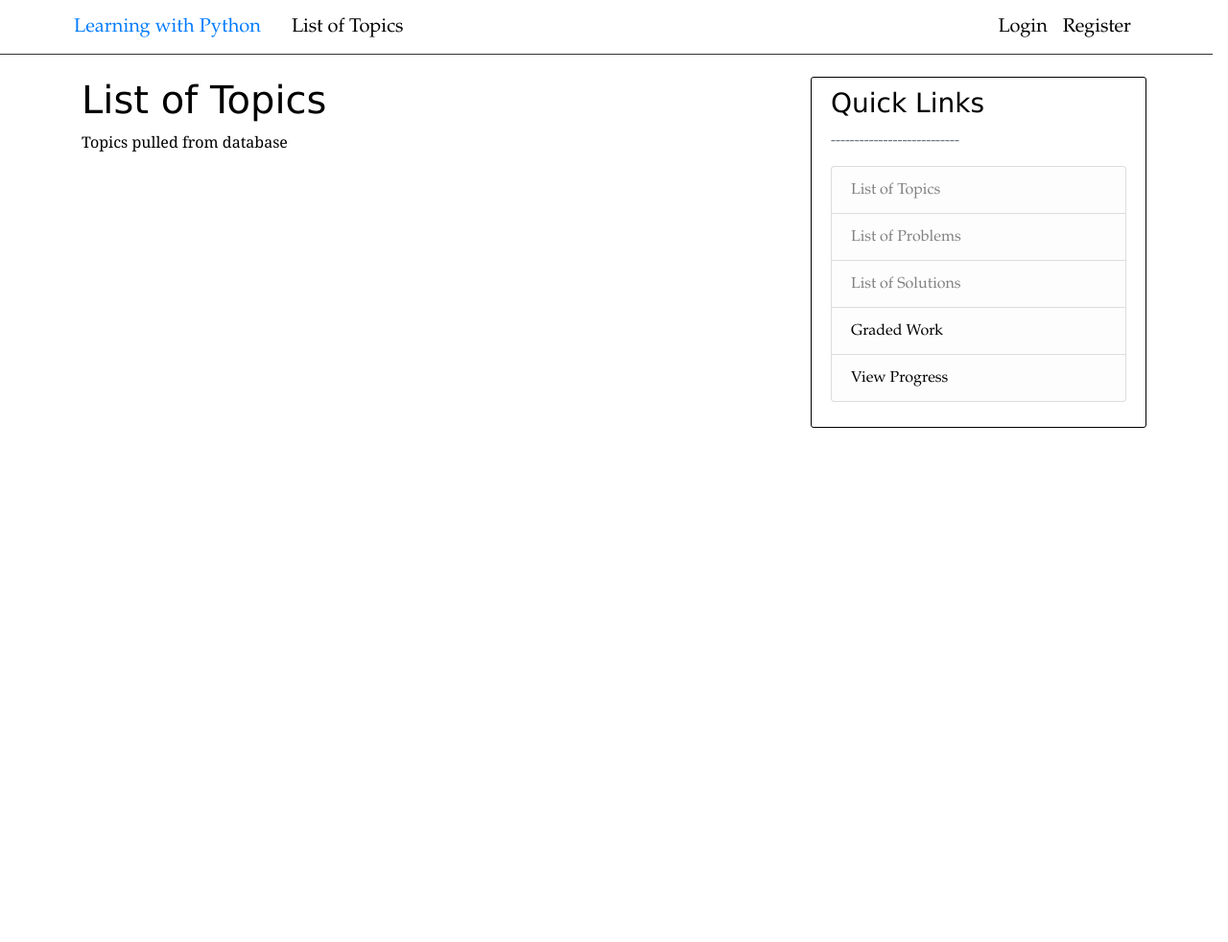
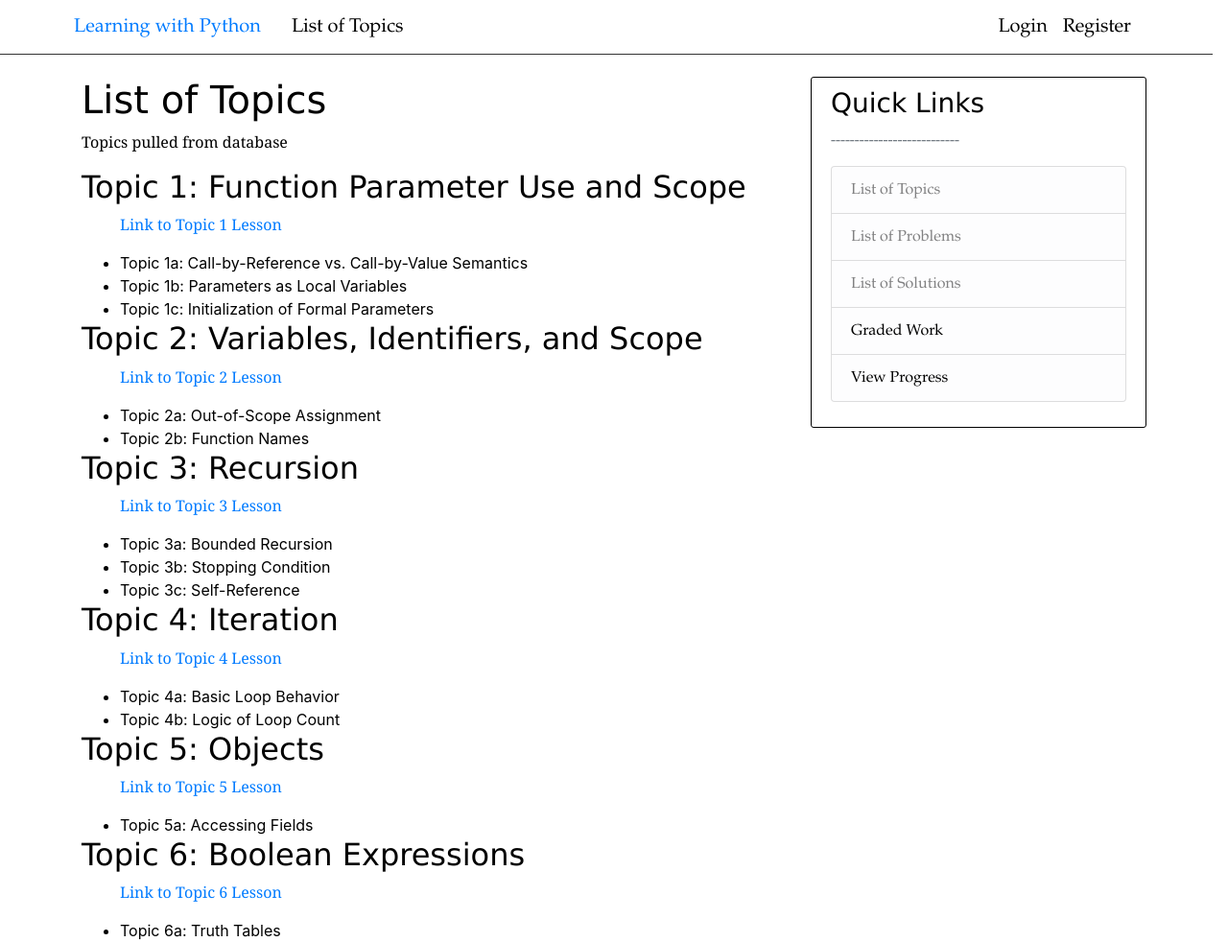
Before and after one commit to Murtz5253/learning-with-python, a Django app: page /topic/ in a window 1280 px wide. Shown: the whole page at 96% size. Before the commit the page ends 446 px from the top, so only its background shows below. Run offline with Django 4.2, Linux system fonts and the light colour scheme; some libraries are stand-ins or nearby versions.

Commit message:
Adding updated topic page and individual topics pages

```diff
--- a/django_project/topics/fixtures/initial_problems.json
+++ b/django_project/topics/fixtures/initial_problems.json
@@ -2,6 +2,7 @@
     {
       "model": "topics.Problem",
       "fields": {
+        "topic_id":1,
         "problem_id": 1,
         "problem_code": "def test_function():\n    print('Hello, world!')"
       }
@@ -9,6 +10,7 @@
     {
       "model": "topics.Problem",
       "fields": {
+        "topic_id":2,
         "problem_id": 2,
         "problem_code": "def test_function_SECOND():\n    print('Hello, world AGAIN!')"
       }
--- a/django_project/topics/templates/topics/problems.html
+++ b/django_project/topics/templates/topics/problems.html
@@ -9,7 +9,9 @@
     {% if problem_list %}
         <ul>
         {% for problem in problem_list %}
-            <li><a href="/problems/{{problem.problem_id}}/">Problem {{problem.problem_id}}</a></li> <br/>
+            <p>Topic 1 Problems</p>
+            <li><a href="/problems/{{problem.problem_id}}/">Problem {{problem.problem_id}}</a></li>
+            <p>Topic 2 Problems</p> <br/>
         {% endfor %}
         </ul>
     {% else %}
--- a/django_project/topics/templates/topics/topic.html
+++ b/django_project/topics/templates/topics/topic.html
@@ -2,4 +2,57 @@
 {% block content %}
     <h1>List of Topics</h1>
     <p>Topics pulled from database</p>
+    <h2>Topic 1: Function Parameter Use and Scope</h2>
+    <body>
+        <ul>
+        <p><a href ="/topic1/">Link to Topic 1 Lesson</a></p>
+        <li>Topic 1a: Call-by-Reference vs. Call-by-Value Semantics</li>
+        <li>Topic 1b: Parameters as Local Variables</li>
+        <li>Topic 1c: Initialization of Formal Parameters</li>
+        </ul>
+    </body>
+
+    <h2>Topic 2: Variables, Identifiers, and Scope</h2>
+    <body>
+        <ul>
+        <p><a href ="/topic2/">Link to Topic 2 Lesson</a></p>
+        <li>Topic 2a:  Out-of-Scope Assignment</li>
+        <li>Topic 2b: Function Names</li>
+        </ul>
+    </body>
+
+    <h2>Topic 3: Recursion</h2>
+    <body>
+        <ul>
+        <p><a href ="/topic3/">Link to Topic 3 Lesson</a></p>
+        <li>Topic 3a:  Bounded Recursion</li>
+        <li>Topic 3b: Stopping Condition</li>
+        <li>Topic 3c: Self-Reference</li>
+        </ul>
+    </body>
+
+    <h2>Topic 4: Iteration</h2>
+    <body>
+        <ul>
+        <p><a href ="/topic4/">Link to Topic 4 Lesson</a></p>
+        <li>Topic 4a:  Basic Loop Behavior</li>
+        <li>Topic 4b: Logic of Loop Count</li>
+        </ul>
+    </body>
+
+    <h2>Topic 5: Objects</h2>
+    <body>
+        <ul>
+        <p><a href ="/topic5/">Link to Topic 5 Lesson</a></p>
+        <li>Topic 5a:  Accessing Fields</li>
+        </ul>
+    </body>
+
+    <h2>Topic 6: Boolean Expressions</h2>
+    <body>
+        <ul>
+        <p><a href ="/topic6/">Link to Topic 6 Lesson</a></p>
+        <li>Topic 6a:  Truth Tables</li>
+        </ul>
+    </body>
 {% endblock content%}
--- a/django_project/topics/urls.py
+++ b/django_project/topics/urls.py
@@ -5,6 +5,12 @@
     # ex: /topics/
     path('', views.home, name='topics-home'),
     path('topic/', views.topic, name='topics-topic'),
+    path('topic1/', views.topic1, name='topics-topic1'),
+    path('topic2/', views.topic2, name='topics-topic2'),
+    path('topic3/', views.topic3, name='topics-topic3'),
+    path('topic4/', views.topic4, name='topics-topic4'),
+    path('topic5/', views.topic5, name='topics-topic5'),
+    path('topic6/', views.topic6, name='topics-topic6'),
     path('problems/', views.problems, name='topics-problems'),
     path('problems/<int:problem_id>/', views.problem_detail, name='topics-problem-detail'),
     path('solutions/', views.solutions, name='topics-solutions'),
--- a/django_project/topics/views.py
+++ b/django_project/topics/views.py
@@ -6,6 +6,24 @@
 
 def topic(request):
     return render(request, 'topics/topic.html', {'title': 'List of Topics'})
+
+def topic1(request):
+    return render(request, 'topics/topic1.html', {'title': 'Topic 1: Function Parameter Use and Scope'})
+
+def topic2(request):
+    return render(request, 'topics/topic2.html', {'title': 'Topic 2: Variables, Identifiers, and Scope'})
+
+def topic3(request):
+    return render(request, 'topics/topic3.html', {'title': 'Topic 3: Recursion'})
+
+def topic4(request):
+    return render(request, 'topics/topic4.html', {'title': 'Topic 4: Iteration'})
+
+def topic5(request):
+    return render(request, 'topics/topic5.html', {'title': 'Topic 5: Objects'})
+
+def topic6(request):
+    return render(request, 'topics/topic6.html', {'title': 'Boolean Expressions'})
 
 def problems(request):
     problem_list = Problem.objects.order_by('problem_id')
```
Also changed, not shown: django_project/topics/templates/topics/topic1.html (added, +12 -0 lines), django_project/topics/templates/topics/topic2.html (added, +11 -0 lines), django_project/topics/templates/topics/topic3.html (added, +12 -0 lines), django_project/topics/templates/topics/topic4.html (added, +11 -0 lines), django_project/topics/templates/topics/topic5.html (added, +10 -0 lines), django_project/topics/templates/topics/topic6.html (added, +10 -0 lines), django_project/topics/models.py (line endings or trailing spaces).
